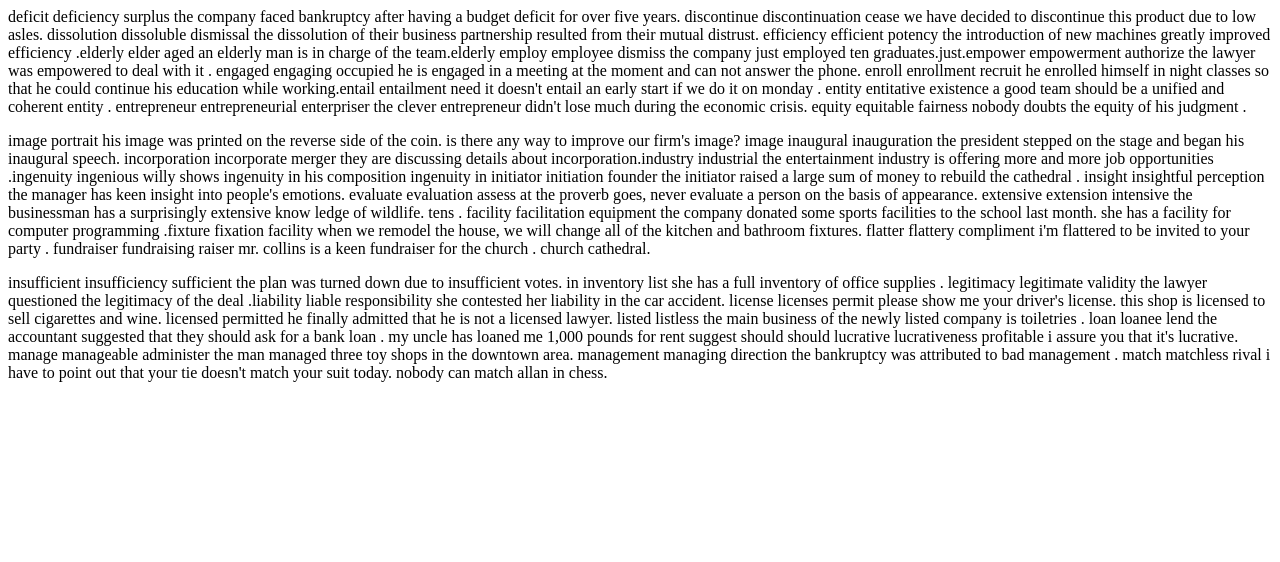
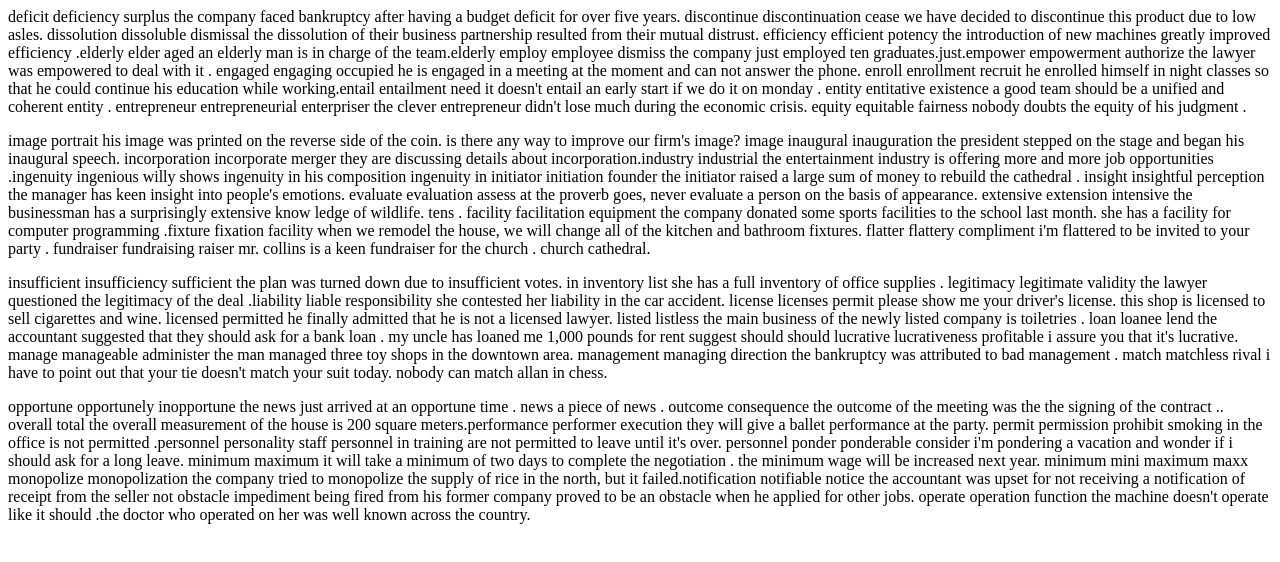
Before and after one commit to pann710/20210927, a plain HTML site: page index.html in a window 1280 px wide. Drawn offline with Linux system fonts and the light colour scheme.

Commit message:
Update index.html

```diff
--- a/index.html
+++ b/index.html
@@ -10,5 +10,7 @@ deficit deficiency surplus the company faced bankruptcy after having a budget de
 
   <p>insufficient insufficiency sufficient the plan was turned down due to insufficient votes. in inventory list  she has a full inventory of office supplies . legitimacy legitimate  validity  the lawyer questioned the legitimacy of the deal .liability liable responsibility she contested her liability in the car accident. license licenses permit please show me your driver's license. this shop is licensed to sell cigarettes and wine. licensed permitted he finally admitted that he is not a licensed lawyer. listed listless the main business of the newly listed company is toiletries . loan loanee lend the accountant suggested that they  should  ask for a bank loan . my uncle has loaned me 1,000 pounds for rent suggest should should lucrative lucrativeness profitable i assure you that it's lucrative. manage manageable  administer the man managed  three toy shops in the downtown area. management managing  direction  the bankruptcy was attributed to bad management . match matchless rival i have to point out that your tie doesn't match your suit today. nobody can match allan in chess. </p>
 
+
+  <p>opportune opportunely inopportune  the news just arrived at an opportune time . news a piece of news . outcome  consequence the outcome of the  meeting was the the signing of the contract .. overall total the overall measurement of the house is 200 square meters.performance performer execution they will give a ballet performance at the party. permit permission prohibit  smoking in the office is not permitted .personnel personality staff personnel in training are not permitted to leave until it's over. personnel ponder ponderable consider i'm pondering a vacation and wonder if i should ask for a long leave. minimum maximum it will take a minimum of two days to complete the negotiation . the minimum wage will be increased next year. minimum mini maximum maxx monopolize monopolization the company tried to monopolize the supply  of rice in the north, but it failed.notification notifiable notice the accountant was upset for not receiving a notification of receipt from the seller not obstacle impediment being fired from his former company proved to be an obstacle when he applied for other jobs. operate operation function the machine doesn't operate like it should .the doctor who operated on her was well known across the country.</p>
   </body>
 </html>
```
